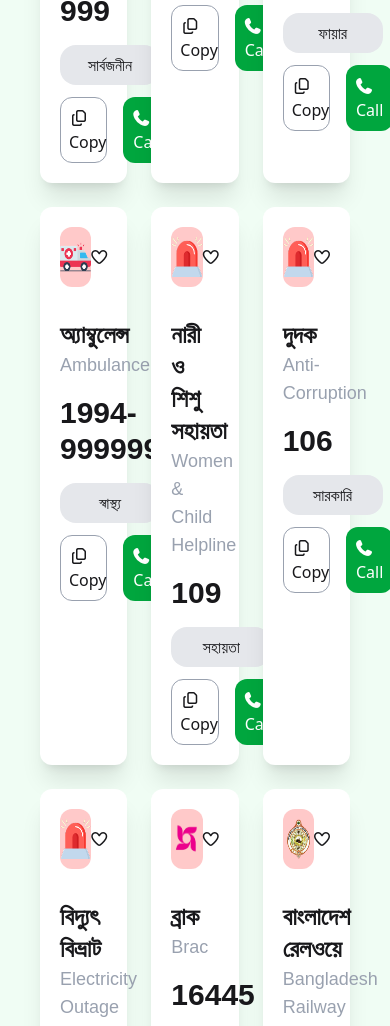
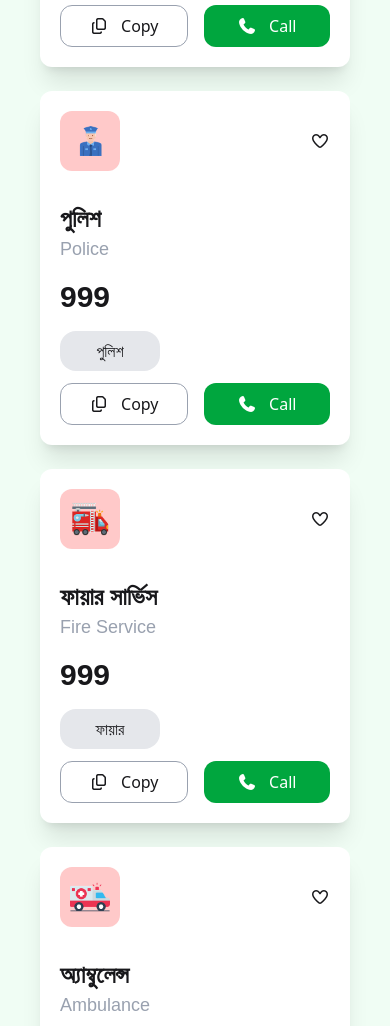
Before and after one commit to m-s-ahmed/Assignment_5, a plain HTML site: page index.html in a window 390 px wide. Shown: the part 759-1785 px from the top of the page. Drawn offline with nearby package versions, Linux system fonts and the light colour scheme; a web font is replaced by a local one.

Commit message:
card seciton responsive

```diff
--- a/index.html
+++ b/index.html
@@ -94,7 +94,9 @@
       class="main-div max-w-full md:max-w-[1450px] m-5 md:mx-auto mt-5 flex flex-col md:flex-row p-5 gap-5"
     >
       <!-- card section -->
-      <div class="card-div grid grid-cols-3 gap-6 w-full md:w-2/3">
+      <div
+        class="card-div grid grid-cols-1 sm:grid-cols-2 md:grid-cols-3 lg:grid-cols-3 gap-6 w-full md:w-2/3"
+      >
         <!-- Emergency -->
         <div class="card-container w-full p-5 rounded-xl bg-white shadow-xl">
           <div class="flex items-center justify-between">
```
